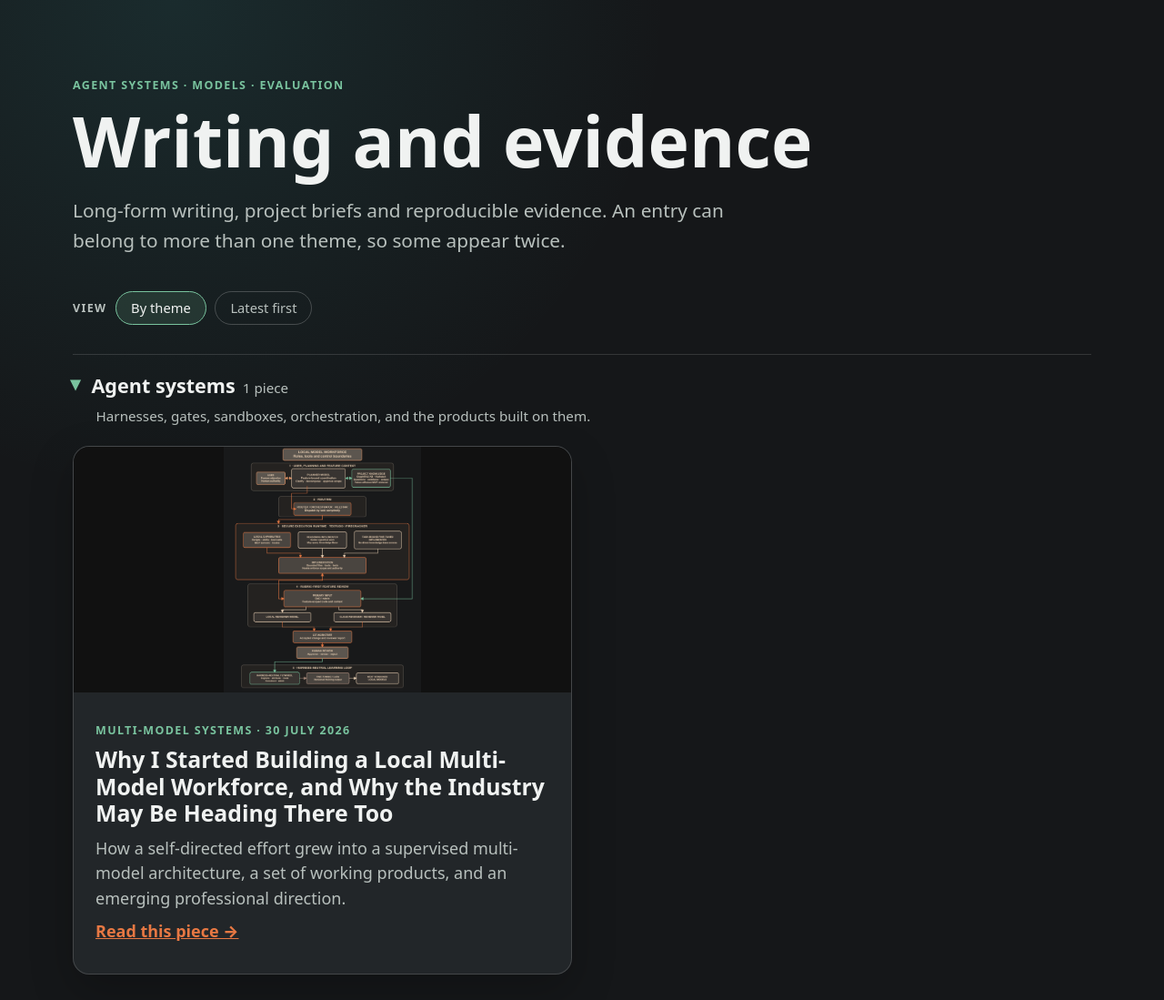
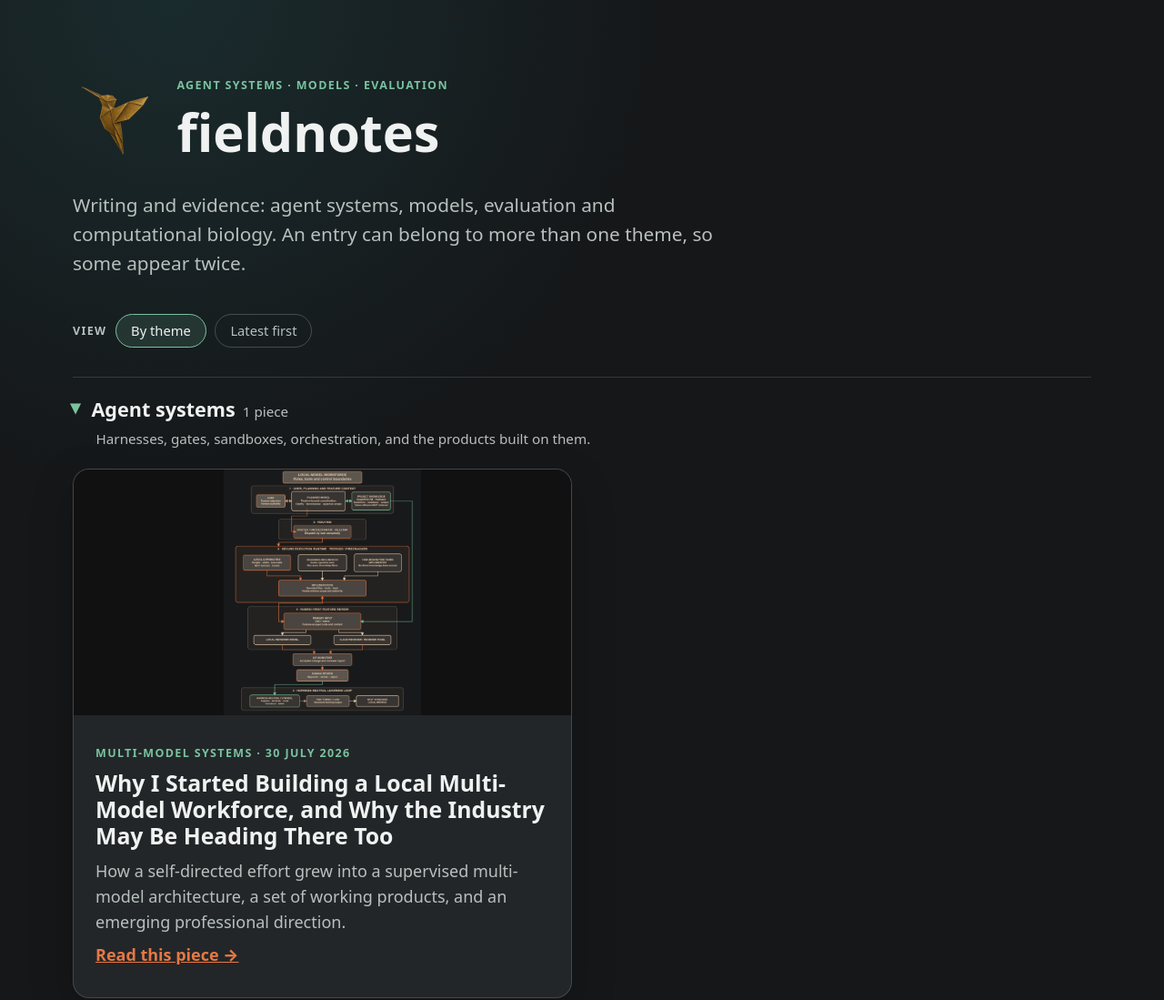
Before and after one commit to evoclock/fieldnotes, a plain HTML site: page index.html in a window 1280 px wide. Shown: the top 1099 px of the page at 91% size. Drawn offline with Linux system fonts and the light colour scheme.

Commit message:
Add the sentoku mark and retitle to fieldnotes

```diff
--- a/index.html
+++ b/index.html
@@ -3,7 +3,7 @@
 <head>
 <meta charset="utf-8">
 <meta name="viewport" content="width=device-width, initial-scale=1">
-<title>Local Model Workforce | Writing and Evidence</title>
+<title>fieldnotes | Writing and evidence</title>
 <style>
 :root {
   --coal: #151719;
@@ -34,6 +34,20 @@ header {
   max-width: 850px;
   margin-bottom: 2.5rem;
 }
+.brand {
+  display: flex;
+  align-items: center;
+  gap: 1.4rem;
+  margin-bottom: 1.2rem;
+}
+.brand img {
+  width: 92px;
+  height: 92px;
+  flex: none;
+}
+@media (max-width: 760px) {
+  .brand img { width: 68px; height: 68px; }
+}
 .eyebrow, .meta {
   color: var(--sage);
   font-size: .78rem;
@@ -44,7 +58,7 @@ header {
 h1 {
   margin: .35rem 0 .8rem;
   color: var(--paper);
-  font-size: clamp(2.3rem, 6vw, 4.8rem);
+  font-size: clamp(2.1rem, 5vw, 3.6rem);
   line-height: 1.02;
 }
 .intro {
@@ -179,11 +193,17 @@ body.by-date .theme { display: none; }
 <body>
 <main>
   <header>
-    <p class="eyebrow">Agent systems &middot; models &middot; evaluation</p>
-    <h1>Writing and evidence</h1>
-    <p class="intro">Long-form writing, project briefs and reproducible
-    evidence. An entry can belong to more than one theme, so some appear
-    twice.</p>
+    <div class="brand">
+      <img src="assets/logo.png" alt="Origami hummingbird in sentoku"
+        width="92" height="92">
+      <div>
+        <p class="eyebrow">Agent systems &middot; models &middot; evaluation</p>
+        <h1>fieldnotes</h1>
+      </div>
+    </div>
+    <p class="intro">Writing and evidence: agent systems, models, evaluation
+    and computational biology. An entry can belong to more than one theme, so
+    some appear twice.</p>
   </header>
 
   <div class="toolbar">
```
Also changed, not shown: assets/logo.png (added), assets/mark-shibuichi.png (added), assets/mark-yamagane.png (added), 1 other file.
